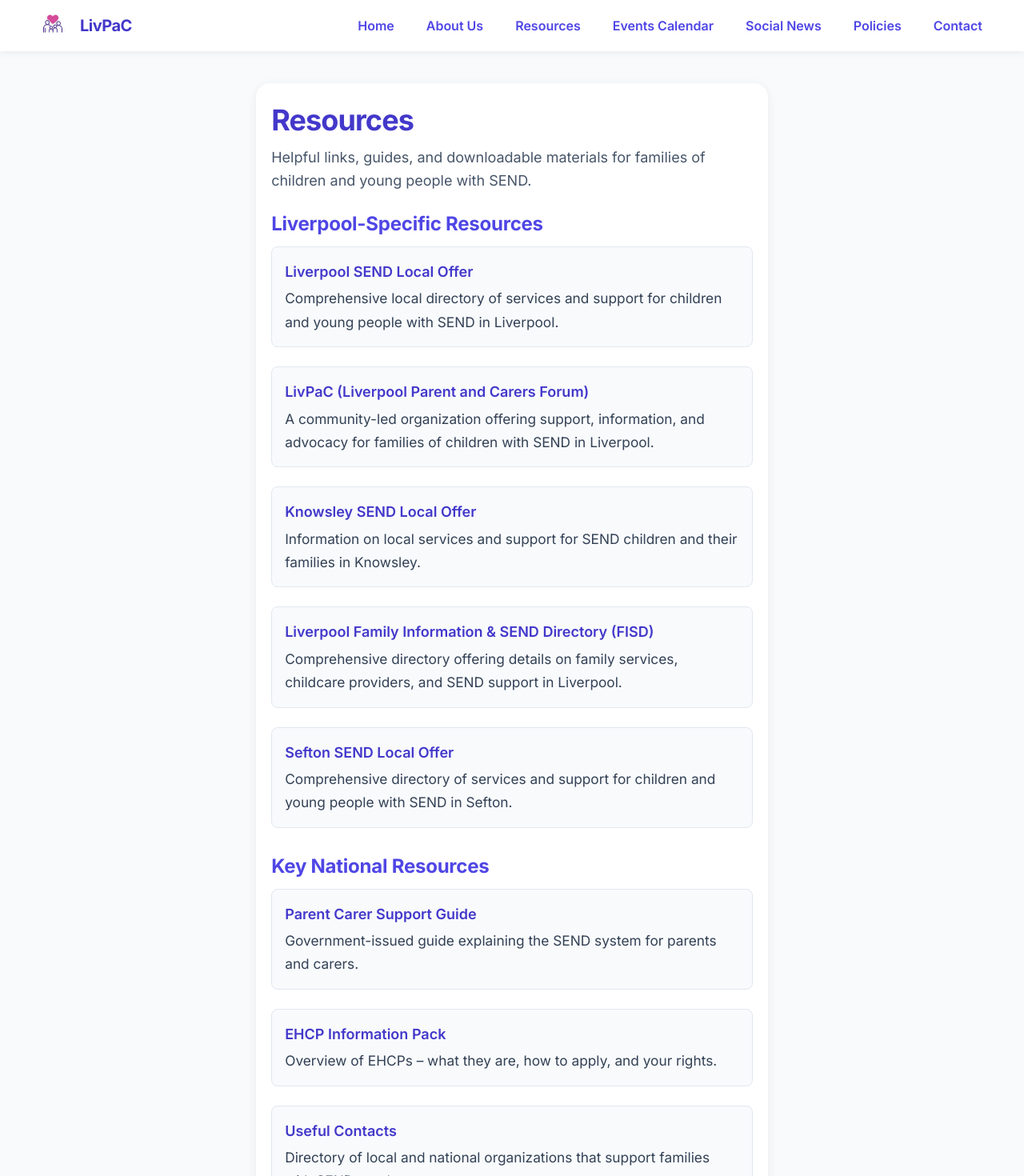
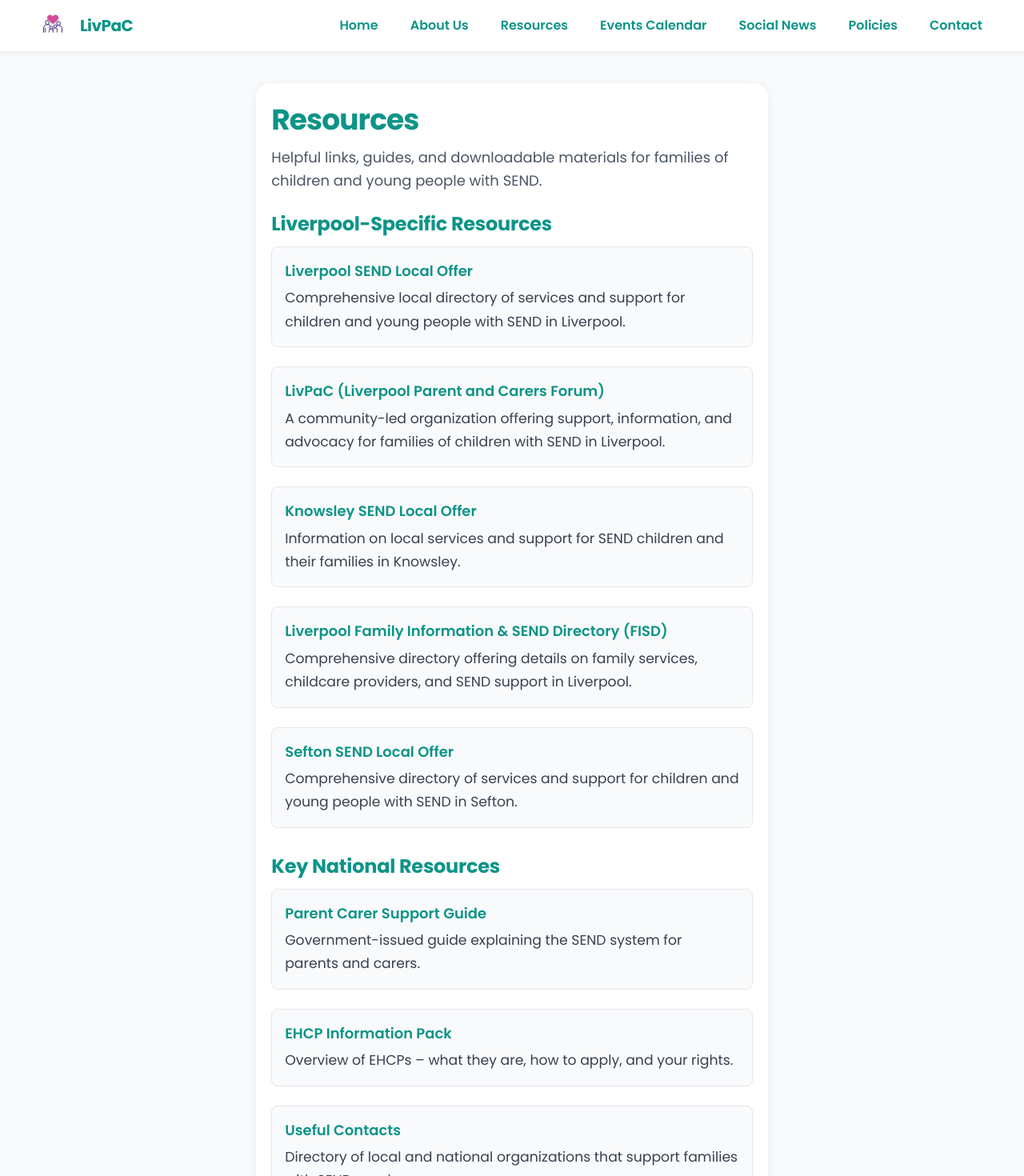
Before and after one commit to johnnyhawk02/livpac-website, a React (Vite) app: page /resources in a window 1280 px wide. Shown: the top 1470 px of the page at 80% size. Built offline with nearby package versions, Linux system fonts and the light colour scheme; the HTML template or start-up script is replaced by a standard one.

Commit message:
Refactor styles and update font usage across the application. Replace 'Inter' font with 'Poppins', introduce new brand colors, and adjust text colors for improved readability. Update Navbar, pages, and components to utilize new styles and ensure consistency throughout the site.

```diff
--- a/index.html
+++ b/index.html
@@ -6,9 +6,11 @@
     <meta name="description" content="LivPaC (Liverpool Parent and Carers) - Official parent carer forum for Liverpool SEND families." />
     <title>LivPaC | Liverpool Parent and Carers</title>
     <link rel="icon" type="image/svg+xml" href="/favicon.svg" />
-    <link href="https://fonts.googleapis.com/css2?family=Inter:wght@400;600;700&display=swap" rel="stylesheet">
+    <link rel="preconnect" href="https://fonts.googleapis.com">
+    <link rel="preconnect" href="https://fonts.gstatic.com" crossorigin>
+    <link href="https://fonts.googleapis.com/css2?family=Poppins:wght@400;600;700&display=swap" rel="stylesheet">
   </head>
-  <body class="bg-gray-50 text-gray-900">
+  <body class="font-poppins">
     <div id="root"></div>
     <script type="module" src="/src/main.jsx"></script>
   </body>
--- a/src/components/Navbar.jsx
+++ b/src/components/Navbar.jsx
@@ -17,16 +17,16 @@
   return (
     <nav className="bg-white shadow navbar sticky top-0 z-50">
       <div className="max-w-7xl mx-auto px-4 sm:px-8 lg:px-12 flex items-center justify-between h-16">
-        <Link to="/" className="flex items-center space-x-2 font-extrabold text-xl tracking-tight text-indigo-700">
+        <Link to="/" className="flex items-center space-x-2 font-extrabold text-xl tracking-tight text-brand-primary">
           <img src={logo} alt="LivPaC Logo" className="h-9 w-9 object-contain mr-2 drop-shadow" style={{marginRight: '0.5rem'}} />
           <span>LivPaC</span>
         </Link>
         <button
-          className="md:hidden flex items-center justify-center w-11 h-11 p-0 rounded-lg border border-indigo-100 bg-white shadow focus:outline-none focus:ring-2 focus:ring-indigo-400"
+          className="md:hidden flex items-center justify-center w-11 h-11 p-0 rounded-lg border border-brand-light bg-white shadow focus:outline-none focus:ring-2 focus:ring-brand-primary/50"
           aria-label="Toggle navigation"
           onClick={() => setOpen((o) => !o)}
         >
-          <svg width="28" height="28" viewBox="0 0 24 24" fill="none" stroke="currentColor" strokeWidth="2.2" strokeLinecap="round" strokeLinejoin="round" className="text-indigo-700">
+          <svg width="28" height="28" viewBox="0 0 24 24" fill="none" stroke="currentColor" strokeWidth="2.2" strokeLinecap="round" strokeLinejoin="round" className="text-brand-primary">
             <line x1="4" y1="6" x2="20" y2="6" />
             <line x1="4" y1="12" x2="20" y2="12" />
             <line x1="4" y1="18" x2="20" y2="18" />
@@ -37,7 +37,7 @@
             <Link
               key={link.name}
               to={link.path}
-              className="hover:text-indigo-600 transition-colors duration-200 font-semibold text-base px-1"
+              className="hover:text-brand-accent transition-colors duration-200 font-semibold text-base px-1"
             >
               {link.name}
             </Link>
@@ -50,7 +50,7 @@
             <Link
               key={link.name}
               to={link.path}
-              className="block py-2 px-2 text-gray-800 hover:text-indigo-600 text-lg font-medium rounded transition-colors duration-150"
+              className="block py-2 px-2 text-gray-800 hover:text-brand-accent text-lg font-medium rounded transition-colors duration-150"
               onClick={() => setOpen(false)}
             >
               {link.name}
--- a/src/index.css
+++ b/src/index.css
@@ -1,20 +1,17 @@
-@import url('https://fonts.googleapis.com/css2?family=Inter:wght@400;600;700&display=swap');
 @tailwind base;
 @tailwind components;
 @tailwind utilities;
 
 body {
-  font-family: 'Inter', ui-sans-serif, system-ui, -apple-system, BlinkMacSystemFont, 'Segoe UI', Roboto, 'Helvetica Neue', Arial, 'Noto Sans', sans-serif;
   font-size: 1.08rem;
   line-height: 1.7;
-  color: #22223b;
-  background: #f8fafc;
+  color: theme('colors.gray.800');
+  background: theme('colors.gray.50');
   -webkit-font-smoothing: antialiased;
   -moz-osx-font-smoothing: grayscale;
 }
 
 h1, h2, h3, h4, h5, h6 {
-  font-family: 'Inter', ui-sans-serif, system-ui, sans-serif;
   font-weight: 700;
   letter-spacing: -0.01em;
 }
@@ -28,11 +25,11 @@
 }
 
 a {
-  color: #4f46e5;
+  color: theme('colors.brand-primary');
   transition: color 0.15s;
 }
 a:hover {
-  color: #4338ca;
+  color: theme('colors.brand-accent');
   text-decoration: underline;
 }
 
@@ -41,5 +38,5 @@
 }
 
 input, textarea, button {
-  font-family: inherit;
+  /* font-family rule removed - inherits from body */
 }
--- a/src/pages/Resources.jsx
+++ b/src/pages/Resources.jsx
@@ -4,64 +4,64 @@
   return (
     <main className="max-w-2xl mx-auto pt-6 px-4 min-h-screen pb-8">
       <section className="card mb-8">
-        <h1 className="text-3xl sm:text-4xl font-extrabold text-indigo-700 mb-3 leading-tight tracking-tight">Resources</h1>
-        <p className="text-lg text-slate-600 mb-4 leading-relaxed font-medium">
+        <h1 className="text-3xl sm:text-4xl font-extrabold text-brand-primary mb-3 leading-tight tracking-tight">Resources</h1>
+        <p className="text-lg text-gray-600 mb-4 leading-relaxed font-medium">
           Helpful links, guides, and downloadable materials for families of children and young people with SEND.
         </p>
         {/* Liverpool-Specific Resources */}
-        <h2 className="text-2xl font-bold text-indigo-600 mt-6 mb-3">Liverpool-Specific Resources</h2>
+        <h2 className="text-2xl font-bold text-brand-primary mt-6 mb-3">Liverpool-Specific Resources</h2>
         <div className="space-y-6 mb-8">
-          <div className="bg-slate-50 rounded-lg p-4 border border-slate-200">
-            <a href="https://fsd.liverpool.gov.uk/kb5/liverpool/fsd/localoffer.page?localofferchannel=0" target="_blank" rel="noopener noreferrer" className="text-indigo-700 font-semibold hover:underline text-lg">
+          <div className="bg-gray-50 rounded-lg p-4 border border-gray-200">
+            <a href="https://fsd.liverpool.gov.uk/kb5/liverpool/fsd/localoffer.page?localofferchannel=0" target="_blank" rel="noopener noreferrer" className="font-semibold hover:underline text-lg">
               Liverpool SEND Local Offer
             </a>
-            <p className="text-slate-700 mt-1">Comprehensive local directory of services and support for children and young people with SEND in Liverpool.</p>
+            <p className="text-gray-700 mt-1">Comprehensive local directory of services and support for children and young people with SEND in Liverpool.</p>
           </div>
-          <div className="bg-slate-50 rounded-lg p-4 border border-slate-200">
-            <a href="https://livpac.org.uk/" target="_blank" rel="noopener noreferrer" className="text-indigo-700 font-semibold hover:underline text-lg">
+          <div className="bg-gray-50 rounded-lg p-4 border border-gray-200">
+            <a href="https://livpac.org.uk/" target="_blank" rel="noopener noreferrer" className="font-semibold hover:underline text-lg">
               LivPaC (Liverpool Parent and Carers Forum)
             </a>
-            <p className="text-slate-700 mt-1">A community-led organization offering support, information, and advocacy for families of children with SEND in Liverpool.</p>
+            <p className="text-gray-700 mt-1">A community-led organization offering support, information, and advocacy for families of children with SEND in Liverpool.</p>
           </div>
-          <div className="bg-slate-50 rounded-lg p-4 border border-slate-200">
-            <a href="https://www.knowsleyinfo.co.uk/categories/knowsley-send-local-offer" target="_blank" rel="noopener noreferrer" className="text-indigo-700 font-semibold hover:underline text-lg">
+          <div className="bg-gray-50 rounded-lg p-4 border border-gray-200">
+            <a href="https://www.knowsleyinfo.co.uk/categories/knowsley-send-local-offer" target="_blank" rel="noopener noreferrer" className="font-semibold hover:underline text-lg">
               Knowsley SEND Local Offer
             </a>
-            <p className="text-slate-700 mt-1">Information on local services and support for SEND children and their families in Knowsley.</p>
+            <p className="text-gray-700 mt-1">Information on local services and support for SEND children and their families in Knowsley.</p>
           </div>
-          <div className="bg-slate-50 rounded-lg p-4 border border-slate-200">
-            <a href="https://fisd.liverpool.gov.uk/" target="_blank" rel="noopener noreferrer" className="text-indigo-700 font-semibold hover:underline text-lg">
+          <div className="bg-gray-50 rounded-lg p-4 border border-gray-200">
+            <a href="https://fisd.liverpool.gov.uk/" target="_blank" rel="noopener noreferrer" className="font-semibold hover:underline text-lg">
               Liverpool Family Information & SEND Directory (FISD)
             </a>
-            <p className="text-slate-700 mt-1">Comprehensive directory offering details on family services, childcare providers, and SEND support in Liverpool.</p>
+            <p className="text-gray-700 mt-1">Comprehensive directory offering details on family services, childcare providers, and SEND support in Liverpool.</p>
           </div>
-          <div className="bg-slate-50 rounded-lg p-4 border border-slate-200">
-            <a href="https://www.seftondirectory.com/kb5/sefton/directory/localoffer.page?localofferchannel=0" target="_blank" rel="noopener noreferrer" className="text-indigo-700 font-semibold hover:underline text-lg">
+          <div className="bg-gray-50 rounded-lg p-4 border border-gray-200">
+            <a href="https://www.seftondirectory.com/kb5/sefton/directory/localoffer.page?localofferchannel=0" target="_blank" rel="noopener noreferrer" className="font-semibold hover:underline text-lg">
               Sefton SEND Local Offer
             </a>
-            <p className="text-slate-700 mt-1">Comprehensive directory of services and support for children and young people with SEND in Sefton.</p>
+            <p className="text-gray-700 mt-1">Comprehensive directory of services and support for children and young people with SEND in Sefton.</p>
           </div>
         </div>
         {/* Key National Resources */}
-        <h2 className="text-2xl font-bold text-indigo-600 mt-8 mb-3">Key National Resources</h2>
+        <h2 className="text-2xl font-bold text-brand-primary mt-8 mb-3">Key National Resources</h2>
         <div className="space-y-6">
-          <div className="bg-slate-50 rounded-lg p-4 border border-slate-200">
-            <a href="https://www.gov.uk/government/publications/send-guide-for-parents-and-carers" target="_blank" rel="noopener noreferrer" className="text-indigo-700 font-semibold hover:underline text-lg">
+          <div className="bg-gray-50 rounded-lg p-4 border border-gray-200">
+            <a href="https://www.gov.uk/government/publications/send-guide-for-parents-and-carers" target="_blank" rel="noopener noreferrer" className="font-semibold hover:underline text-lg">
               Parent Carer Support Guide
             </a>
-            <p className="text-slate-700 mt-1">Government-issued guide explaining the SEND system for parents and carers.</p>
+            <p className="text-gray-700 mt-1">Government-issued guide explaining the SEND system for parents and carers.</p>
           </div>
-          <div className="bg-slate-50 rounded-lg p-4 border border-slate-200">
-            <a href="https://www.gov.uk/children-with-special-educational-needs/extra-SEN-help" target="_blank" rel="noopener noreferrer" className="text-indigo-700 font-semibold hover:underline text-lg">
+          <div className="bg-gray-50 rounded-lg p-4 border border-gray-200">
+            <a href="https://www.gov.uk/children-with-special-educational-needs/extra-SEN-help" target="_blank" rel="noopener noreferrer" className="font-semibold hover:underline text-lg">
               EHCP Information Pack
             </a>
-            <p className="text-slate-700 mt-1">Overview of EHCPs – what they are, how to apply, and your rights.</p>
+            <p className="text-gray-700 mt-1">Overview of EHCPs – what they are, how to apply, and your rights.</p>
           </div>
-          <div className="bg-slate-50 rounded-lg p-4 border border-slate-200">
-            <a href="https://www.barnardossendiass.org.uk/liverpool-and-knowsley-sendiass/useful-contacts/" target="_blank" rel="noopener noreferrer" className="text-indigo-700 font-semibold hover:underline text-lg">
+          <div className="bg-gray-50 rounded-lg p-4 border border-gray-200">
+            <a href="https://www.barnardossendiass.org.uk/liverpool-and-knowsley-sendiass/useful-contacts/" target="_blank" rel="noopener noreferrer" className="font-semibold hover:underline text-lg">
               Useful Contacts
             </a>
-            <p className="text-slate-700 mt-1">Directory of local and national organizations that support families with SEND needs.</p>
+            <p className="text-gray-700 mt-1">Directory of local and national organizations that support families with SEND needs.</p>
           </div>
         </div>
       </section>
```
Also changed, not shown: src/pages/About.jsx (+4 -4 lines), src/pages/Contact.jsx (+7 -7 lines), src/pages/Events.jsx (+7 -7 lines), src/pages/Home.jsx (+13 -13 lines), src/pages/News.jsx (+5 -5 lines), src/pages/Policies.jsx (+5 -5 lines), tailwind.config.js (+10 -1 lines).
